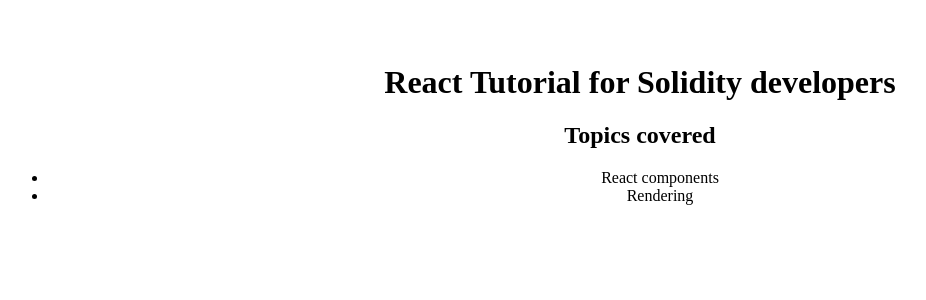
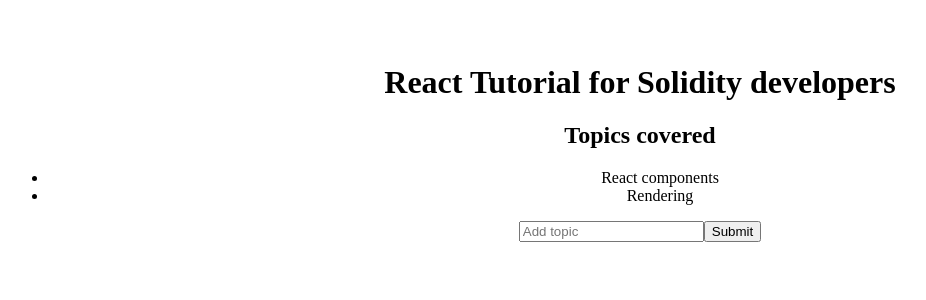
Before and after one commit to josealonso/react_app_starter, a React (Create React App) app: page / in a window 1280 px wide. Shown: the top 300 px of the page, without its empty margins (0-926 px from the left). Built offline with nearby package versions, Linux system fonts and the light colour scheme.

Commit message:
Added a form and a function to handle the "onSubmit" event

```diff
--- a/src/App.js
+++ b/src/App.js
@@ -11,6 +11,7 @@
       <h1>React Tutorial for Solidity developers</h1>
       <h2>Topics covered</h2> {/* component with single tag */}
       <TopicsList topics={topics} />
+      <AddTopic />
     </div>
   );
 }
@@ -25,3 +26,17 @@
     </ul>
   )
 }
+
+function AddTopic() {
+  function handleAddTopic(event) {
+    event.preventDefault(); // This prevents a page refresh
+
+  }
+
+  return (
+    <form onSubmit={handleAddTopic}>
+      <input placeholder="Add topic" />
+      <button type="submit">Submit</button>
+    </form>
+  )
+}
```
